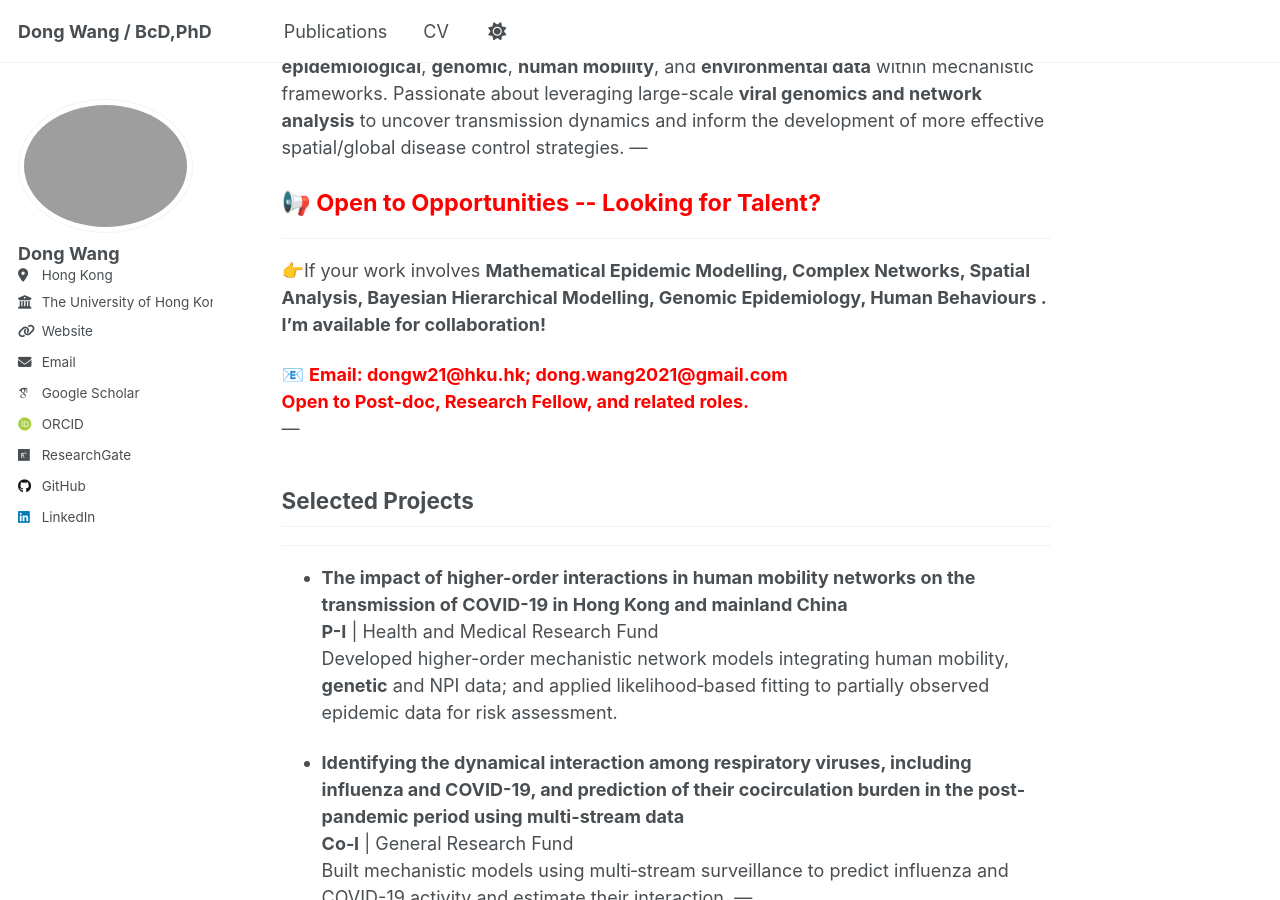
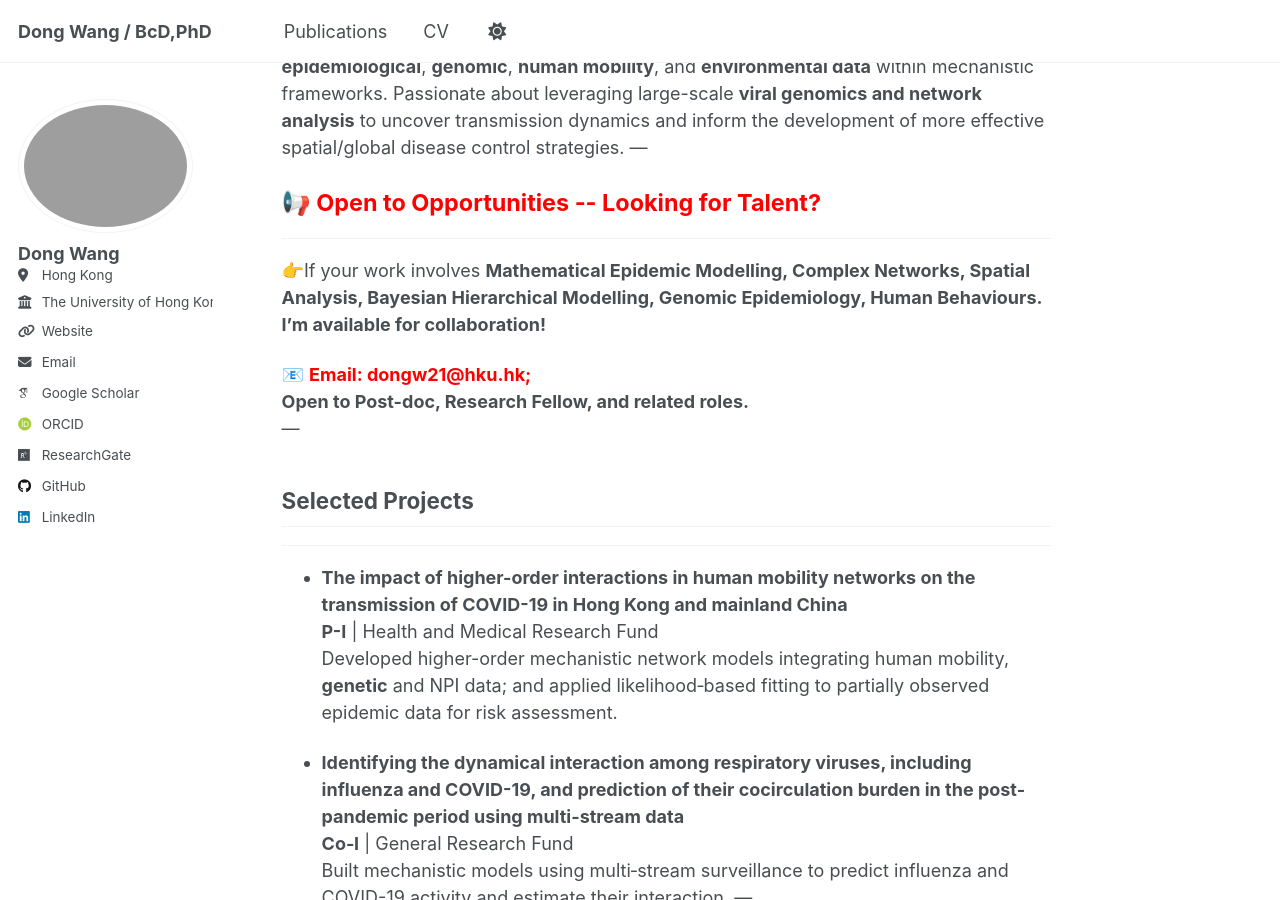
Before and after one commit to WangDongHKU/Dong_WANG.github.io, a Jekyll site: the page built from _pages/about.md, in a window 1280 px wide and 900 px high, scrolled down 327 px. Built offline with Jekyll 4.4.1, drawn with Linux system fonts in a browser that asks for light colours; some web fonts are replaced; a script that is not in the unit is left out.

Commit message:
Update about.md
Signed-off-by: DONG WANG <92856596+WangDongHKU@users.noreply.github.com>

```diff
--- a/_pages/about.md
+++ b/_pages/about.md
@@ -16,11 +16,11 @@ I am a  Postdoctoral Fellow at HKU School of Public Health with a PhD in **Mathe
 📢 Open to Opportunities -- Looking for Talent?
 </div>
 ---
-👉If your work involves <strong>Mathematical Epidemic Modelling, Complex Networks, Spatial Analysis, Bayesian Hierarchical Modelling, Genomic Epidemiology,  Human Behaviours <strong>.
+👉If your work involves <strong>Mathematical Epidemic Modelling, Complex Networks, Spatial Analysis, Bayesian Hierarchical Modelling, Genomic Epidemiology,  Human Behaviours.
   I’m available for collaboration!
 
-📧 <span style="color:red; font-weight:bold;">Email: dongw21@hku.hk; dong.wang2021@gmail.com </span>
-<span style="color:red; font-weight:bold;"> Open to Post-doc, Research Fellow, and related roles.</span>
+📧 <span style="color:red; font-weight:bold;">Email: dongw21@hku.hk;  </span>
+<span style="color:urple; font-weight:bold;"> Open to Post-doc, Research Fellow, and related roles. </span>
 ---
 ## Selected Projects
 ---
```
